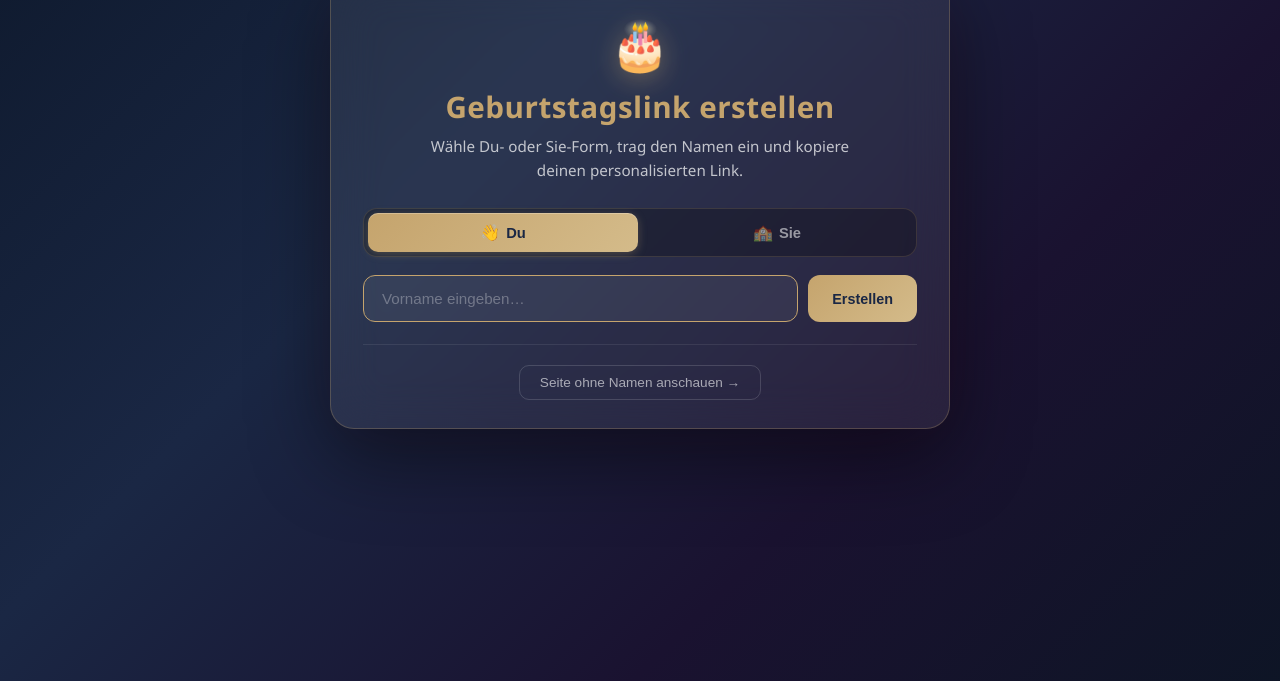
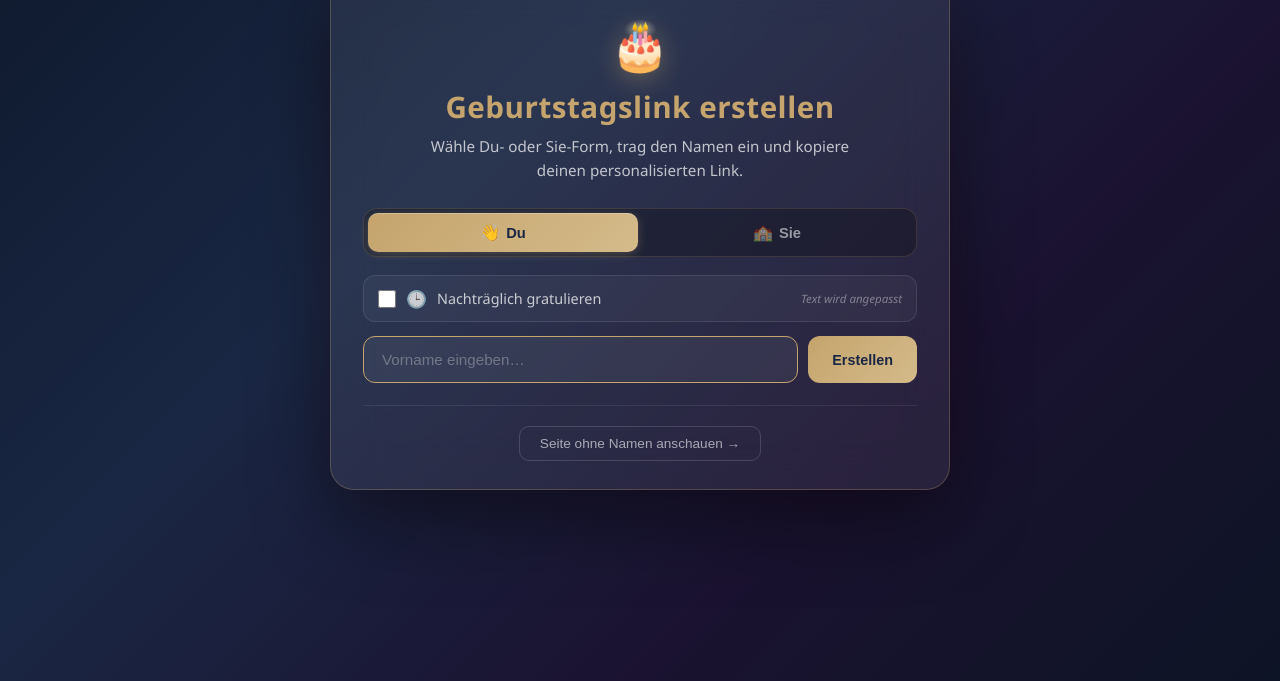
Before and after one commit to andershow88/MBGeburtstag, a website: page index.html in a window 1280 px wide. Both pictures are taken after a click on the button "Erstellen". Shown: the part 74-755 px from the top of the page. Drawn offline with Linux system fonts and the light colour scheme.

Commit message:
feat: Option 'Nachträglich gratulieren' für Du- und Sie-Form
Neue Checkbox 'Nachträglich gratulieren' im Generator-Modal direkt unter dem Du/Sie-Toggle. Wird sie aktiviert, hängt &late=1 an den generierten Link. Beim Aufruf eines solchen Links wird der Text auf eine verspätete Variante umgeschrieben:

Du nachträglich:
- Titel: 'Alles Gute nachträglich, <Name>!'
- Text: 'Auch wenn dein großer Tag schon ein paar Tage her ist — meine Glückwünsche kommen von Herzen, nur etwas später! Ich wünsche dir viel Gesundheit, Erfolg und Freude am Leben. Lass dich nachfeiern!'
- Greeting: 'Liebe Grüße, Anderson' (unverändert)

Sie nachträglich:
- Titel: 'Alles Gute nachträglich, Herr/Frau <Name>!'
- Text: 'Auch wenn Ihr großer Tag schon ein paar Tage her ist — meine Glückwünsche kommen von Herzen, nur etwas später! Ich wünsche Ihnen viel Gesundheit, Erfolg und Freude am Leben. Lassen Sie sich nachfeiern!'
- Greeting: 'Schöne Grüße, Anderson Büttenbender' (unverändert)

Refactoring: Texte zentral in TEXTS-Objekt (du/sie × normal/late), neue Funktion applyBirthdayContent() ersetzt die verzweigte Logik. HTML hat jetzt einen separaten <span id='bday-prefix'> für den dynamischen Titel-Teil.

Cache-Bust auf v=6.

Co-Authored-By: Claude Opus 4.7 (1M context) <noreply@anthropic.com>

```diff
--- a/index.html
+++ b/index.html
@@ -5,7 +5,7 @@
   <meta name="viewport" content="width=device-width, initial-scale=1.0">
   <title>Alles Gute zum Geburtstag!</title>
   <link rel="icon" href="favicon.ico" type="image/x-icon">
-  <link rel="stylesheet" href="style.css?v=5">
+  <link rel="stylesheet" href="style.css?v=6">
 </head>
 <body>
 
@@ -45,7 +45,7 @@
     <div class="birthday-card">
       <div class="cake-emoji">&#127874;</div>
       <h1 class="birthday-title">
-        Alles Gute zum Geburtstag,
+        <span id="bday-prefix">Alles Gute zum Geburtstag,</span>
         <span class="name" id="bday-name"></span>!
       </h1>
       <p class="birthday-subtitle">
@@ -80,6 +80,13 @@
           <span class="form-toggle-icon">&#127979;</span> Sie
         </button>
       </div>
+
+      <label class="late-checkbox">
+        <input type="checkbox" id="late-input">
+        <span class="late-icon">&#128338;</span>
+        <span class="late-label">Nachtr&auml;glich gratulieren</span>
+        <span class="late-hint">Text wird angepasst</span>
+      </label>
 
       <div class="form-fields" id="form-fields-du">
         <div class="input-group">
@@ -122,6 +129,6 @@
     <img src="merkur-logo.svg" alt="Merkur Privatbank">
   </footer>
 
-  <script src="script.js?v=5"></script>
+  <script src="script.js?v=6"></script>
 </body>
 </html>
--- a/script.js
+++ b/script.js
@@ -5,6 +5,41 @@
   var rawAnrede = params.get("anrede");
   var name = rawName ? decodeURIComponent(rawName) : null;
   var anrede = rawAnrede === "Frau" ? "Frau" : "Herr";
+  var late = params.get("late") === "1";
+
+  // Textbausteine je Form (Du/Sie) und Variante (normal/late)
+  var TEXTS = {
+    du: {
+      titlePrefix: { normal: "Alles Gute zum Geburtstag,", late: "Alles Gute nachträglich," },
+      subtitle: {
+        normal:
+          "Heute ist dein Tag! Ich wünsche dir von ganzem Herzen " +
+          "viel Gesundheit, Erfolg und Freude am Leben – " +
+          "der Rest kommt dann eh! Lass dich feiern!",
+        late:
+          "Auch wenn dein großer Tag schon ein paar Tage her ist — " +
+          "meine Glückwünsche kommen von Herzen, nur etwas später! " +
+          "Ich wünsche dir viel Gesundheit, Erfolg und Freude am Leben. " +
+          "Lass dich nachfeiern!"
+      },
+      greeting: "Liebe Grüße,<br>Anderson"
+    },
+    sie: {
+      titlePrefix: { normal: "Alles Gute zum Geburtstag,", late: "Alles Gute nachträglich," },
+      subtitle: {
+        normal:
+          "Heute ist Ihr Tag! Ich wünsche Ihnen von ganzem Herzen " +
+          "viel Gesundheit, Erfolg und Freude am Leben – " +
+          "der Rest kommt dann eh! Lassen Sie sich feiern!",
+        late:
+          "Auch wenn Ihr großer Tag schon ein paar Tage her ist — " +
+          "meine Glückwünsche kommen von Herzen, nur etwas später! " +
+          "Ich wünsche Ihnen viel Gesundheit, Erfolg und Freude am Leben. " +
+          "Lassen Sie sich nachfeiern!"
+      },
+      greeting: "Schöne Grüße,<br>Anderson Büttenbender"
+    }
+  };
 
   var birthdayStarted = false;
   function startBirthdayView() {
@@ -30,32 +65,39 @@
     modal.classList.remove("hidden");
   };
 
+  function applyBirthdayContent() {
+    var formKey = (form === "sie") ? "sie" : "du";
+    var lateKey = late ? "late" : "normal";
+    var cfg = TEXTS[formKey];
+
+    var displayName;
+    if (name) {
+      displayName = (formKey === "sie") ? (anrede + " " + name) : name;
+    } else {
+      displayName = "du wundervoller Mensch";
+    }
+
+    var prefixEl = document.getElementById("bday-prefix");
+    var nameEl = document.getElementById("bday-name");
+    var subtitleEl = document.querySelector(".birthday-subtitle");
+    var greetingEl = document.querySelector(".birthday-greeting");
+
+    if (prefixEl) prefixEl.textContent = cfg.titlePrefix[lateKey];
+    if (nameEl) nameEl.textContent = displayName;
+    if (subtitleEl) subtitleEl.innerHTML = cfg.subtitle[lateKey];
+    if (greetingEl) greetingEl.innerHTML = cfg.greeting;
+
+    document.title = name
+      ? cfg.titlePrefix[lateKey] + " " + displayName + "!"
+      : "Geburtstagslink erstellen";
+  }
+
   document.addEventListener("DOMContentLoaded", function () {
-    if (form === "sie" && name) {
-      // Sie-Form
-      document.getElementById("bday-name").textContent = anrede + " " + name;
-      var subtitleEl = document.querySelector(".birthday-subtitle");
-      if (subtitleEl) {
-        subtitleEl.innerHTML =
-          "Heute ist Ihr Tag! Ich wünsche Ihnen von ganzem Herzen " +
-          "viel Gesundheit, Erfolg und Freude am Leben – " +
-          "der Rest kommt dann eh! Lassen Sie sich feiern!";
-      }
-      var greetingEl = document.querySelector(".birthday-greeting");
-      if (greetingEl) {
-        greetingEl.innerHTML = "Schöne Grüße,<br>Anderson Büttenbender";
-      }
-      document.title = "Alles Gute, " + anrede + " " + name + "!";
-      startBirthdayView();
-    } else if (name) {
-      // Du-Form mit Namen
-      document.getElementById("bday-name").textContent = name;
-      document.title = "Alles Gute, " + name + "!";
+    applyBirthdayContent();
+
+    if (name) {
       startBirthdayView();
     } else {
-      // Kein Name in der URL → Modal als erste Ansicht zeigen
-      document.getElementById("bday-name").textContent = "du wundervoller Mensch";
-      document.title = "Geburtstagslink erstellen";
       document.body.classList.add("modal-active");
       var modal = document.getElementById("generator-modal");
       if (modal) modal.classList.remove("hidden");
@@ -63,6 +105,13 @@
 
     initFormToggle();
   });
+
+  function resetLinkOutput() {
+    var output = document.getElementById("link-output");
+    if (output) { output.textContent = ""; output.classList.remove("visible"); }
+    var copyBtn = document.getElementById("btn-copy");
+    if (copyBtn) copyBtn.classList.remove("visible");
+  }
 
   function initFormToggle() {
     var btns = document.querySelectorAll(".form-toggle-btn");
@@ -72,13 +121,13 @@
         btns.forEach(function (b) { b.classList.toggle("active", b === btn); });
         document.getElementById("form-fields-du").style.display = (f === "du") ? "" : "none";
         document.getElementById("form-fields-sie").style.display = (f === "sie") ? "" : "none";
-        // Output zurücksetzen, weil ein vorher generierter Link nicht mehr passt
-        var output = document.getElementById("link-output");
-        if (output) { output.textContent = ""; output.classList.remove("visible"); }
-        var copyBtn = document.getElementById("btn-copy");
-        if (copyBtn) copyBtn.classList.remove("visible");
+        resetLinkOutput();
       });
     });
+
+    // Late-Checkbox: Output-Reset, damit kein veralteter Link stehen bleibt
+    var lateCb = document.getElementById("late-input");
+    if (lateCb) lateCb.addEventListener("change", resetLinkOutput);
   }
 
   // --- Intro: Cake + Beer crack open ---
@@ -281,6 +330,8 @@
   window.generateLink = function () {
     var activeBtn = document.querySelector(".form-toggle-btn.active");
     var activeForm = activeBtn ? activeBtn.dataset.form : "du";
+    var lateChecked = !!document.getElementById("late-input")?.checked;
+    var lateParam = lateChecked ? "&late=1" : "";
     var base = window.location.origin + window.location.pathname;
     var link;
 
@@ -292,12 +343,13 @@
       link = base
         + "?form=sie"
         + "&anrede=" + encodeURIComponent(anredeVal)
-        + "&name=" + encodeURIComponent(nachname);
+        + "&name=" + encodeURIComponent(nachname)
+        + lateParam;
     } else {
       var input = document.getElementById("name-input");
       var val = input.value.trim();
       if (!val) { input.focus(); return; }
-      link = base + "?name=" + encodeURIComponent(val);
+      link = base + "?name=" + encodeURIComponent(val) + lateParam;
     }
 
     var output = document.getElementById("link-output");
--- a/style.css
+++ b/style.css
@@ -703,6 +703,49 @@ body.modal-active { overflow: hidden; }
 }
 .form-toggle-icon { font-size: 1rem; }
 
+/* Nachträglich-Checkbox */
+.late-checkbox {
+  display: flex;
+  align-items: center;
+  gap: 10px;
+  padding: 11px 14px;
+  background: rgba(255, 255, 255, 0.04);
+  border: 1px solid rgba(255, 255, 255, 0.1);
+  border-radius: 12px;
+  margin-bottom: 14px;
+  cursor: pointer;
+  font-size: 0.9rem;
+  color: rgba(255, 255, 255, 0.75);
+  transition: all 0.2s ease;
+  user-select: none;
+}
+.late-checkbox:hover {
+  border-color: rgba(197, 164, 109, 0.35);
+  background: rgba(197, 164, 109, 0.05);
+  color: var(--accent-light);
+}
+.late-checkbox input[type="checkbox"] {
+  width: 18px;
+  height: 18px;
+  accent-color: var(--accent);
+  cursor: pointer;
+  margin: 0;
+  flex-shrink: 0;
+}
+.late-icon { font-size: 1.05rem; }
+.late-label { flex: 1; font-weight: 500; }
+.late-hint {
+  font-size: 0.72rem;
+  color: rgba(255, 255, 255, 0.4);
+  font-style: italic;
+}
+.late-checkbox:has(input:checked) {
+  background: rgba(197, 164, 109, 0.1);
+  border-color: rgba(197, 164, 109, 0.5);
+  color: var(--accent);
+}
+.late-checkbox:has(input:checked) .late-hint { color: rgba(197, 164, 109, 0.7); }
+
 .form-fields { animation: formFadeIn 0.25s ease; }
 @keyframes formFadeIn {
   from { opacity: 0; transform: translateY(-4px); }
```
